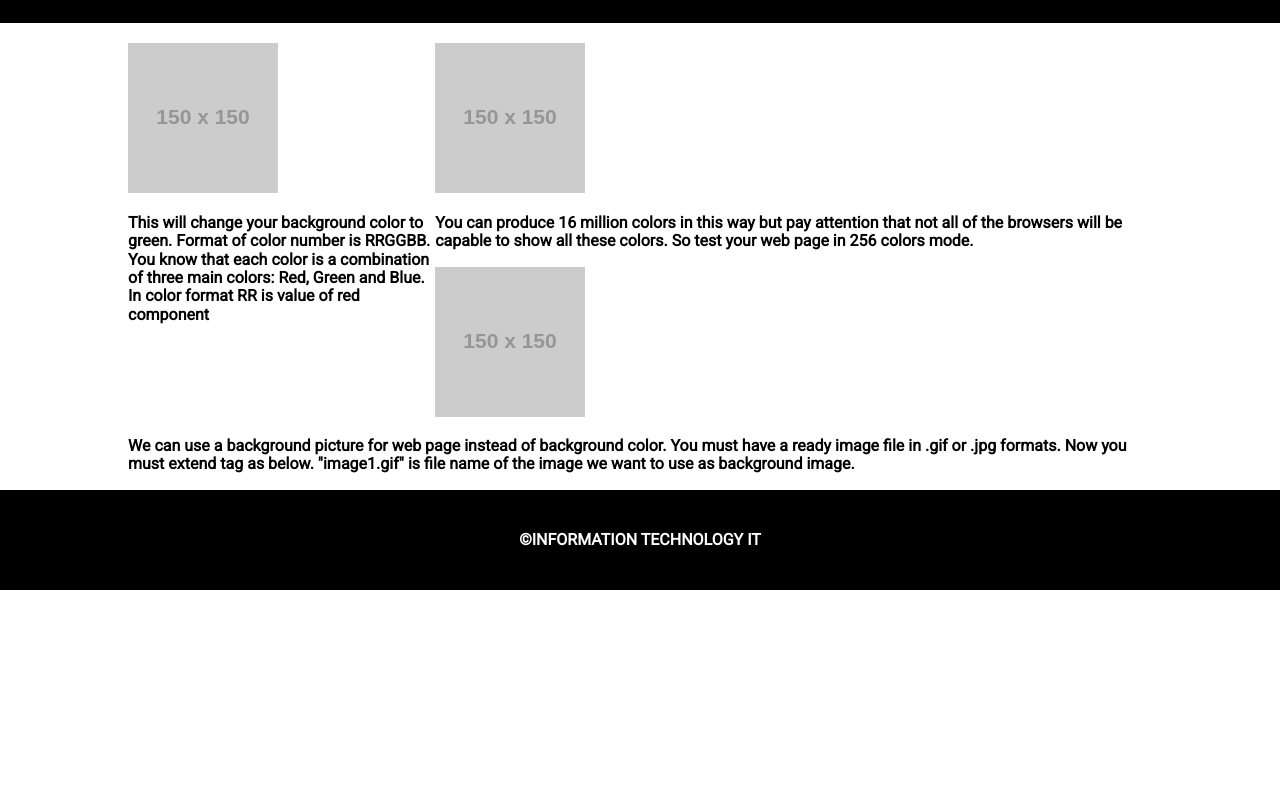
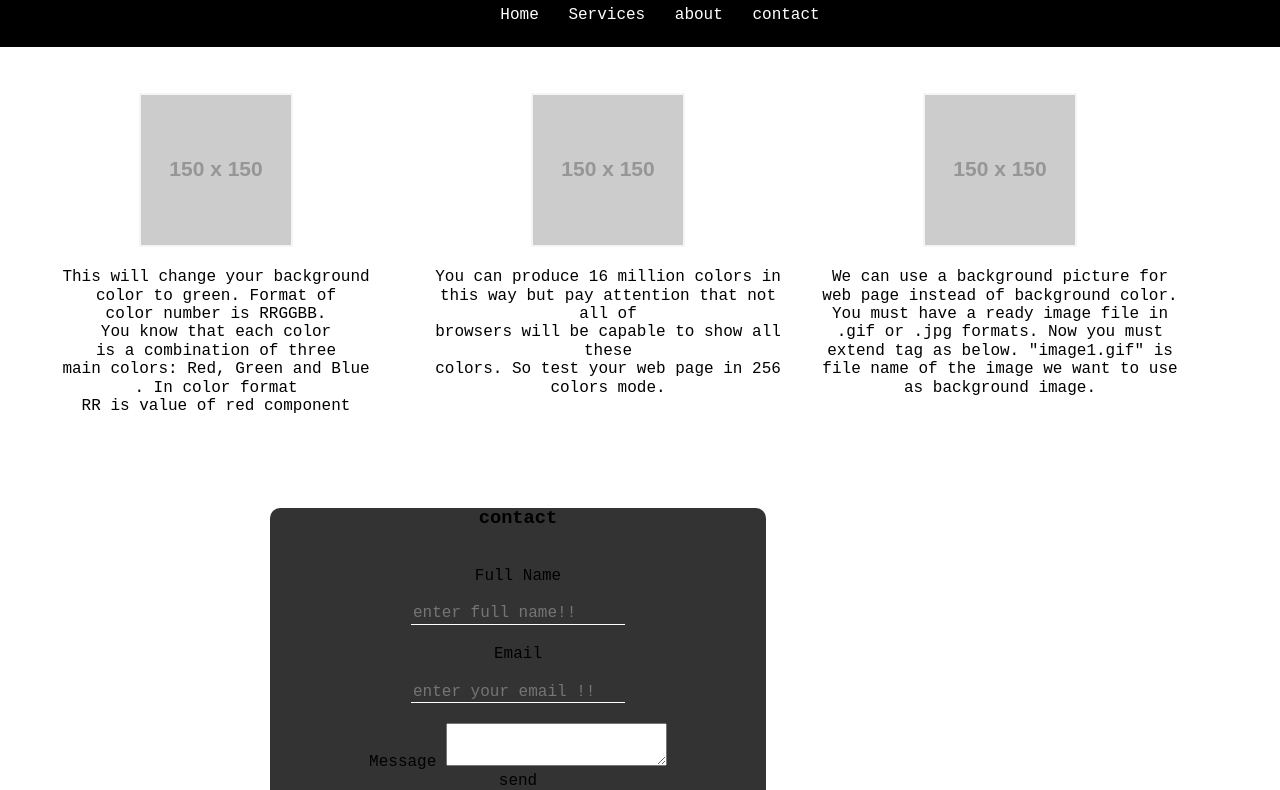
Before and after one commit to umurungijoselyne/css, a plain HTML site: page index.html in a window 1280 px wide. Shown: the part 73-863 px from the top of the page. Before the commit the page ends 800 px from the top, so only its background shows below. Drawn offline with Linux system fonts and the light colour scheme; placeholder pictures from the web are drawn by us.

Commit message:
added html files

```diff
--- a/css/style.css
+++ /dev/null
@@ -1,70 +0,0 @@
-body{
-    max-width: 100%;
-    margin: 0 auto;
-    font-family: Arial, Helvetica, sans-serif;
-    font-family: 'Roboto', sans-serif;
- }
- header{
-     display:float;
-     background:black;
-     padding: 20px;
-
- }
- header h1{
-     color:#FF953F;
-    width: 25%;
-     margin-top: 0px;
-     float: left;
-
- }
- p{
-     font-weight: bold;
- }
- ul, ol{
-     list-style: none;
-
-    }
-    nav{
-        font-family: 'Roboto', sans-serif;
-    }
-   nav  li{
-        display: inline-block;
-        margin-right: 15px;
-        padding:3px;
-    }
- nav li a{
-     text-decoration: none;
-     color: white;
-
- }
- .container{
-    max-width: 80%;
-    margin: 0 auto;
-    margin-top: 20px;
- }
- #left-section{
-    border: :1px solid red;
-    float:left;
-    width:30%;
- }
- #main-section{
-
-
-
- }
-
- #right-section{
-
-
- }
-
- footer{
-    background:black;
-    padding: 25px;
- }
- footer p{
-     text-align: center;
-     color: white;
-
-
- }
--- a/index.html
+++ b/index.html
@@ -9,14 +9,16 @@
     <link href="https://fonts.googleapis.com/css?family=Roboto" rel="stylesheet">
 
     <link rel="stylesheet" href="css/normalise.css">
-    <link rel="stylesheet" href="css/style.css">
+    <link rel="stylesheet" href="responsive11.css">
+
+
 
 </head>
 <body>
    <header>
         <h1>Logo</h1>
         <nav>
-            <ul>
+            <ul div id="tet">
                 <li><a href="#">Home</a></li>
                 <li><a href="#">Services</a></li>
                 <li><a href="#">about</a></li>
@@ -25,27 +27,50 @@
         </nav>
    </header>
 
-   <section class="container">
-        <div id="left-section">
+   <section class="container clearfix">
+        <div class="sub-section">
             <img src="https://via.placeholder.com/150" alt="My image">
-            <p>This will change your background color to green. Format of color number is RRGGBB. You know that each color is a combination of three main colors: Red, Green and Blue. In color format RR is value of red component</p>
+            <p>This will change your background<br>
+                 color to green. Format of<br>
+                  color number is RRGGBB.<br>
+                  You know that each color<br>
+                   is a combination of three <br>
+                  main colors: Red, Green and Blue<br>
+                  . In color format <br>
+                  RR is value of red component</p>
         </div>
-        <div id="main-section">
+        <div class="sub-section">
                 <img src="https://via.placeholder.com/150" alt="My image">
-                <p>You can produce 16 million colors in this way but pay attention that not all of the browsers will be capable to show all these colors. So test your web page in 256 colors mode.
+                <p>You can produce 16 million colors in<br>
+                     this way but pay attention that not all of <br>
+                     browsers will be capable to show all these <br>
+                     colors. So test your web page in 256 colors mode.<br>
+
                </p>
             </div>
 
-            <div id="right-section">
+            <div class="sub-section">
                     <img src="https://via.placeholder.com/150" alt="My image">
                     <p>We can use a background picture for web page instead of background color. You must have a ready image file in .gif or .jpg formats. Now you must extend <BODY> tag as below. "image1.gif" is file name of the image we want to use as background image.
                     </p>
                 </div>
 
    </section>
-
-   <footer>
-        <p>&copy;INFORMATION TECHNOLOGY IT</p>
-   </footer>
+    <div class ="container">
+<form class="button">
+    <h3>contact</h3>
+<br><label for="full name">Full Name</label><br><br>
+<input type="text" id="full" name placeholder="enter full name!!">
+<br><label for="Emai">Email</label><br><br>
+<input type="text" id="email" placeholder="enter your email !!">
+<br><label for="messagel">Message</label>
+<textarea></textarea>
+<div class="submit">
+<input type="submit" name="submit" value="send"></div>
+</form>
+</div>
+<footer>
+ <p>&copy;INFORMATION TECHNOLOGY IT- 2018</p>
+</footer>
 </body>
 </html>
--- /dev/null
+++ b/responsive11.css
@@ -0,0 +1,119 @@
+body{
+
+    font-family: 'Courier New', Courier, monospace;
+
+}
+ul,ol{
+list-style:none;
+}
+a{
+    text-decoration: none;
+}
+header{
+    text-align: center;
+    background: black;
+
+}
+header h1{
+    margin:0;
+    color: yellow;
+    text-align: center;
+    font-size: 2.5em;
+
+}
+header nav li{
+    display: inline-block;
+}
+nav li{
+
+text-align: center;
+margin-top: 7px;
+margin-bottom: 7px
+
+}
+
+nav li a{
+    float:right;
+    color: white;
+    padding:10px;
+    display: block
+}
+section{
+    text-align: center;
+}
+section p{
+    text-justify: auto;
+}
+section img{border: solid 2px whitesmoke;
+    text-align: center;
+}
+.sub-section{
+    float :left;
+    width: 30%;
+    padding: 10px;
+}
+.container{
+    text-align:center;
+    margin-top:8px;
+    padding: 20px;
+
+}
+
+
+.clearfix{
+    contain: "";
+    display:table;
+    clear: both;
+}
+
+
+
+footer{
+    padding: 1em 0;
+    background: black;
+margin: 10px;
+text-align: center
+}
+footer p {
+    color: white;
+    padding:10px;
+}
+
+.button{
+    background-color: rgba(0,0,0,.8);
+    width:40%;
+    border-radius: 10px;
+    margin-left:250px;
+    background: rgba(0,0,0,.8);
+}
+.button input{
+    border: none;
+    border-bottom: 1px solid white;
+    margin-bottom: 20px;
+    background: transparent;
+}
+.submit{
+    border:2px;
+}
+
+.contact-form label,
+.contact-forminput{
+    display: block;
+    padding: 10px;
+
+}
+form .input { width: 250px;
+    border-radius: 5px;
+}
+.clearfix{
+    content: " ";
+    display: table;
+    clear:both;
+}
+
+@media(min-width:769px){
+    nav li a{
+        flex-direction: column;
+    }
+
+}
--- /dev/null
+++ b/style.css
@@ -0,0 +1,38 @@
+body{
+    font-family: Arial, Helvetica, sans-serif;
+    max-width: 80%;
+    margin: 0 auto;
+    padding- top: 10px;
+ }
+ header{
+     display:float;
+     background:black;
+     padding: 20px;
+     text-align: center;
+     background: black;
+ }
+ header h1{
+     color:#FF953F
+    width :25%;
+     margin-top: 0px;
+     float: left;
+
+ }
+ p{
+     font-weight: bold;
+ }
+ ul, ol{
+     list-style: none;
+
+    }
+    nav{
+        font-family: 'Roboto', sans-serif;
+    }
+   nav  li{
+        display: inline-block;
+        margin-right: 15px;
+        padding:3px;
+    }
+ nav li a{
+     text-decoration: none;
+ }
```
Also changed, not shown: contact.html (added), imgs/image1.jfif (added), imgs/image2.jfif (added), imgs/image3.jfif (added), 1 other file.
